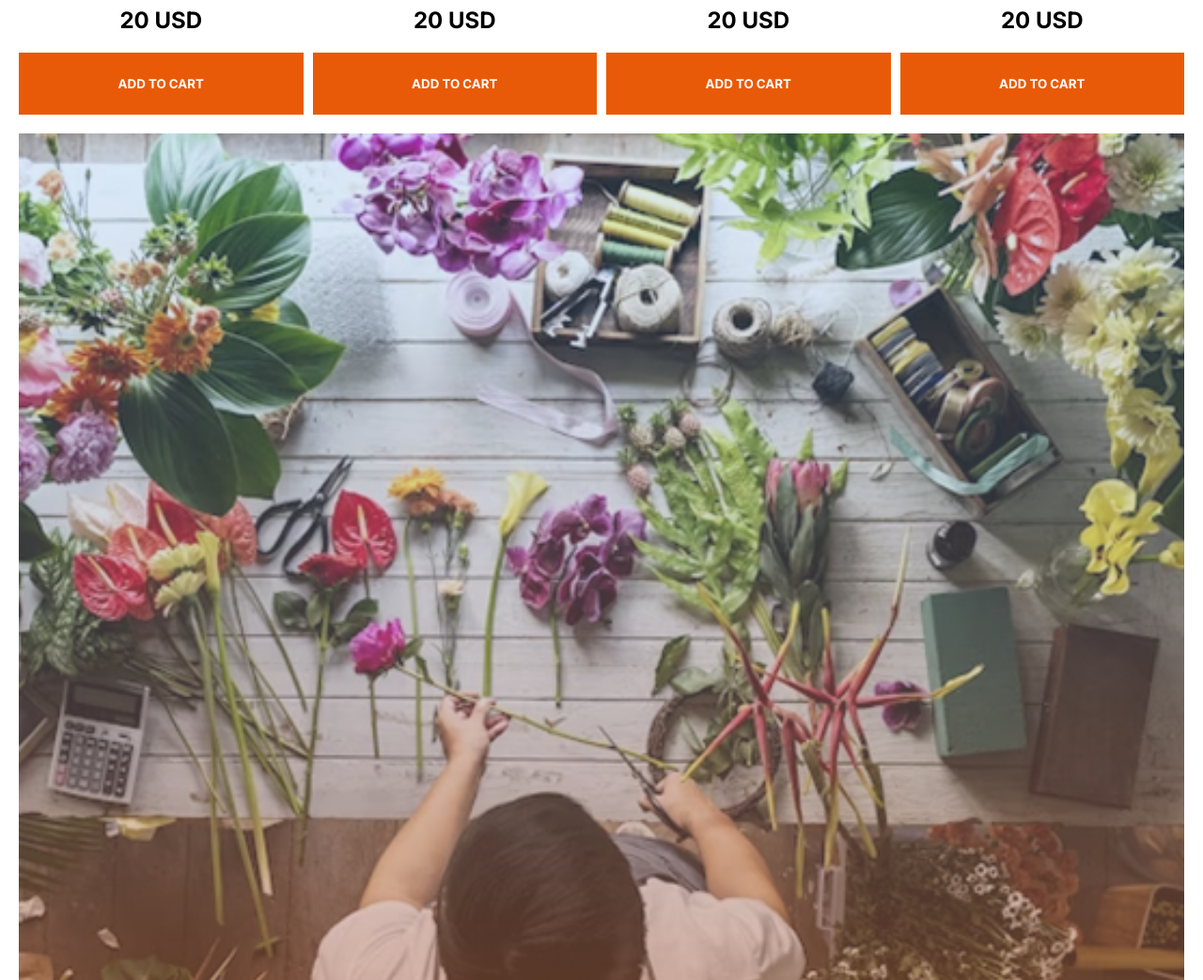
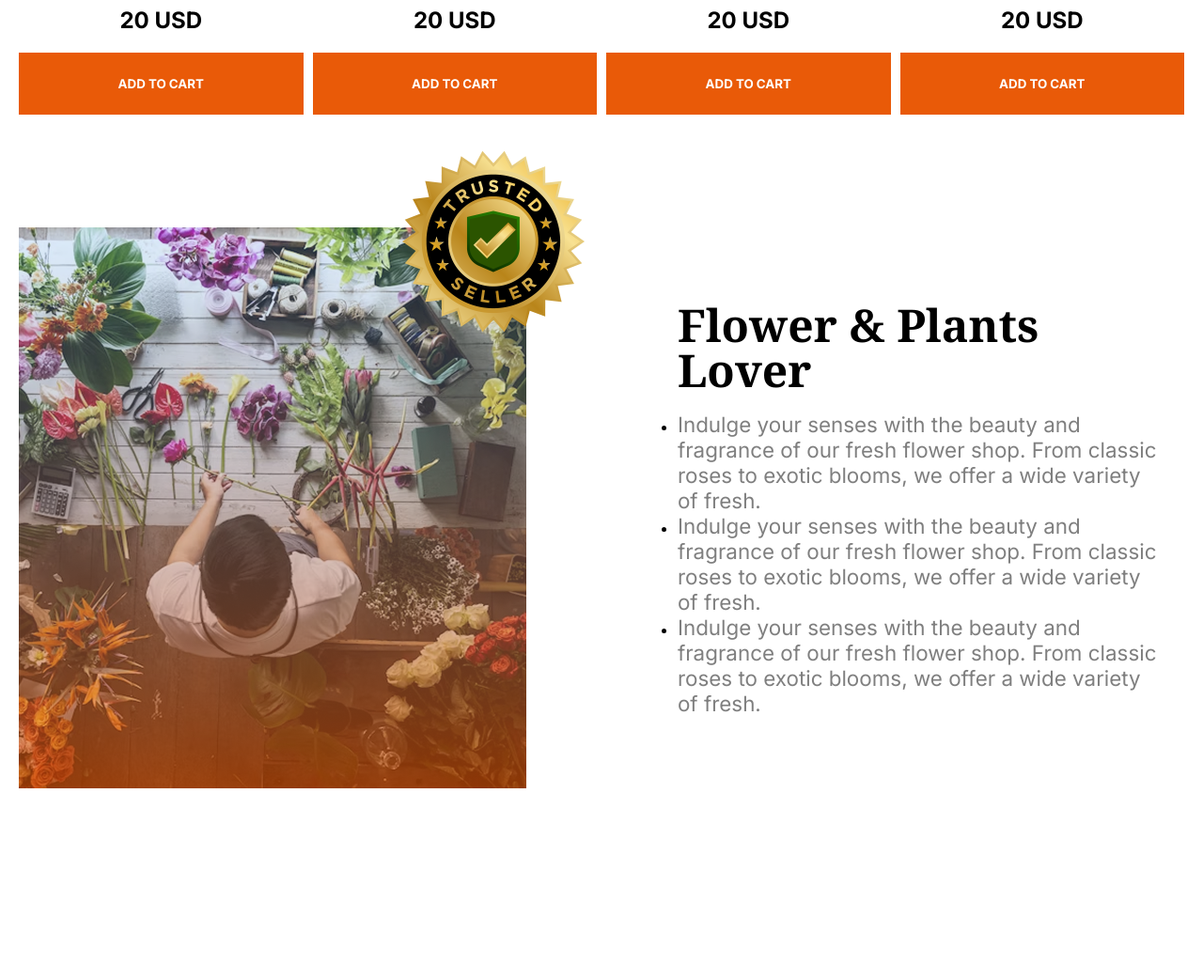
Before and after one commit to fareaz/assignment-two, a plain HTML site: page index.html in a window 1280 px wide. Shown: the part 1712-2755 px from the top of the page at 94% size. After the commit the page ends 2555 px from the top, so only its background shows below. Drawn offline with Linux system fonts and the light colour scheme.

Commit message:
completed section-2

```diff
--- a/index.html
+++ b/index.html
@@ -96,9 +96,11 @@
              </div>
         </section>
         <section class="section-2 size">
-            <figure><img src="./assets/flower-store.png" alt=""></figure>
+            <figure>
+            <img src="./assets/flower-store.png" alt="">
+             <img class="bg" src="./assets/trusted-badge.png" alt=""></figure>
             <div class="section-2-content">
-               <h2 class="title-2">Flower & Plants <br> Lover</h2>
+               <h2 class="title-2">Flower & Plants Lover</h2>
                <ul>
                  <li><p class="paragraph">Indulge your senses with the beauty and <br>
                      fragrance of our fresh flower shop. From classic <br>
--- a/styles/style.css
+++ b/styles/style.css
@@ -109,6 +109,26 @@ nav ul li a{
     padding: 25px 50px;
     background-color:rgb(233, 90, 8) ;
 }
+/* section-2 */
+.section-2{
+    display: flex;
+    justify-content: space-between;
+    align-items: center;
+    margin-top: 120px;
+    gap: 70px;
+}
+.section-2 h2{
+    width:80%;
+}
+.section-2 figure{
+    position: relative;
+}
+.section-2 figure .bg{
+    position: absolute;
+    width: 50%;
+    top: -120px;
+    right: -100px;
+}
 
 
 
@@ -138,8 +158,15 @@ nav ul li a{
     gap: 20px;
  }
  .card-container{
-
     grid-template-columns: repeat(2,1fr);
-
+}
+.section-2{
+    flex-direction: column;
+}
+.section-2 h2{
+    width:100%;
+}
+.section-2 figure .bg{
+    display: none;
 }
 }
```
